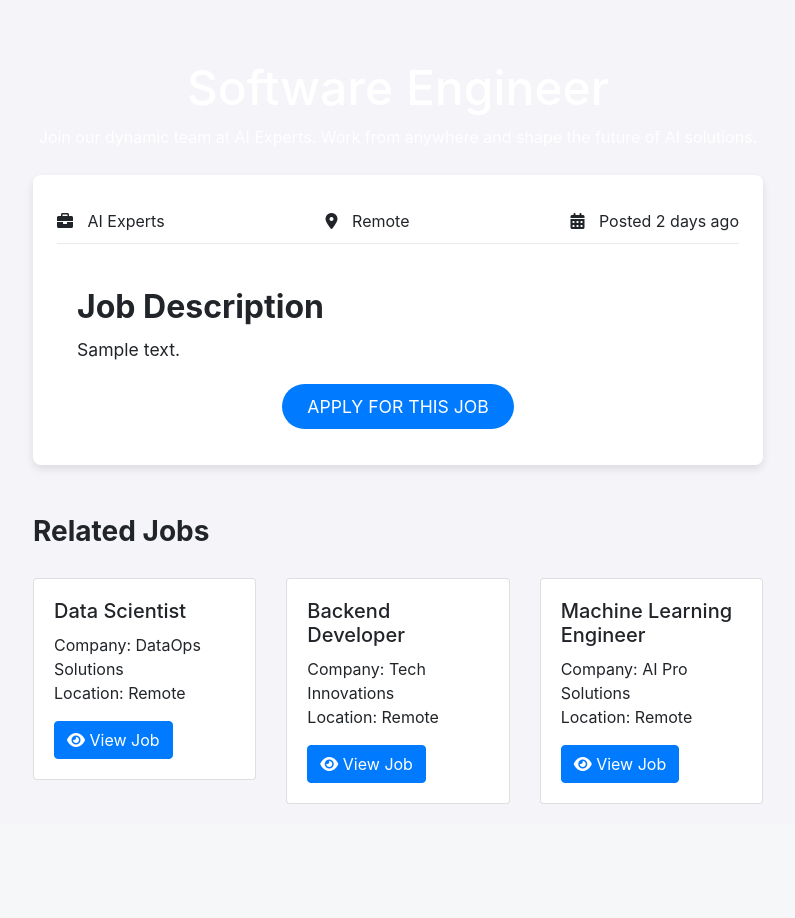
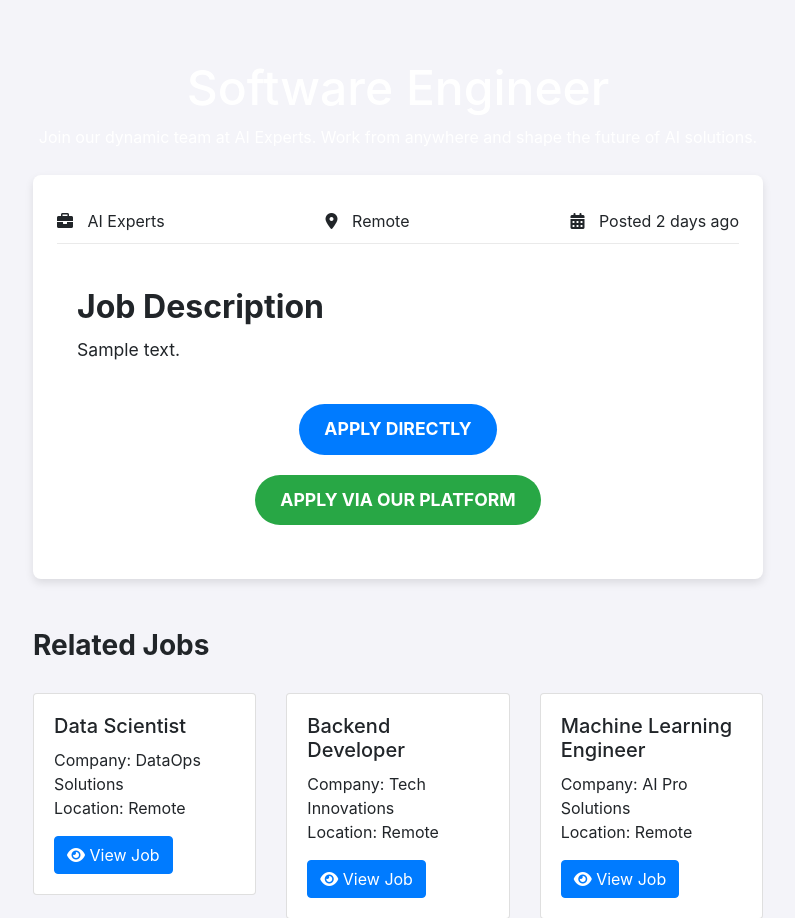
Before and after one commit to donfortune/remote_platform, a Django app: template job_platform/remote/templates/job_details.html in a window 1280 px wide. Shown: the part 57-975 px from the top of the page, without its empty margins (242-1037 px from the left). Before the commit the page ends 861 px from the top, so only its background shows below. Run offline with Django 3.2, Linux system fonts and the light colour scheme; the template is opened without the code that fills it: most values are stand-ins (such as "Sample title", 1, 10 or a date in 2020); some libraries are stand-ins or nearby versions.

Commit message:
added option to either apply directly or through our platform

```diff
--- a/job_platform/remote/templates/job_details.html
+++ b/job_platform/remote/templates/job_details.html
@@ -73,6 +73,42 @@
         .related-jobs .card .btn {
             background-color: #007bff;
             color: white;
+        }
+        /* Apply button styles */
+        .apply-btn a,
+        .apply-btn button {
+            padding: 12px 25px;
+            font-size: 1.1rem;
+            border-radius: 30px;
+            text-transform: uppercase;
+            font-weight: bold;
+            display: inline-block;
+            margin: 10px 5px;
+        }
+
+        /* External link button */
+        .apply-btn a {
+            background-color: #007bff;
+            color: white;
+            text-decoration: none;
+            transition: background-color 0.3s ease;
+        }
+
+        .apply-btn a:hover {
+            background-color: #0056b3;
+        }
+
+        /* Internal platform apply button */
+        .apply-btn button {
+            background-color: #28a745;
+            color: white;
+            border: none;
+            cursor: pointer;
+            transition: background-color 0.3s ease;
+        }
+
+        .apply-btn button:hover {
+            background-color: #218838;
         }
     </style>
 </head>
@@ -150,11 +186,19 @@
                         <!-- Apply Button -->
                         <div class="apply-btn">
                             {% if job.apply_url %}
-                            <a href="{{ job.apply_url }}" target="_blank">Apply for this Job</a>
+                            <a href="{{ job.apply_url }}" target="_blank">Apply Directly</a>
+
                             {% else %}
                                 <p>No application link available</p>
                             {% endif %}
+
+                            <form action="{% url 'application' job.id %}" method="post">
+                                {% csrf_token %}
+                                <button type="submit" class="btn btn-success">Apply via Our Platform</button>
+                            </form>
                         </div>
+
+
                     </div>
                 </div>
             </div>
```
Also changed, not shown: job_platform/db.sqlite3.
